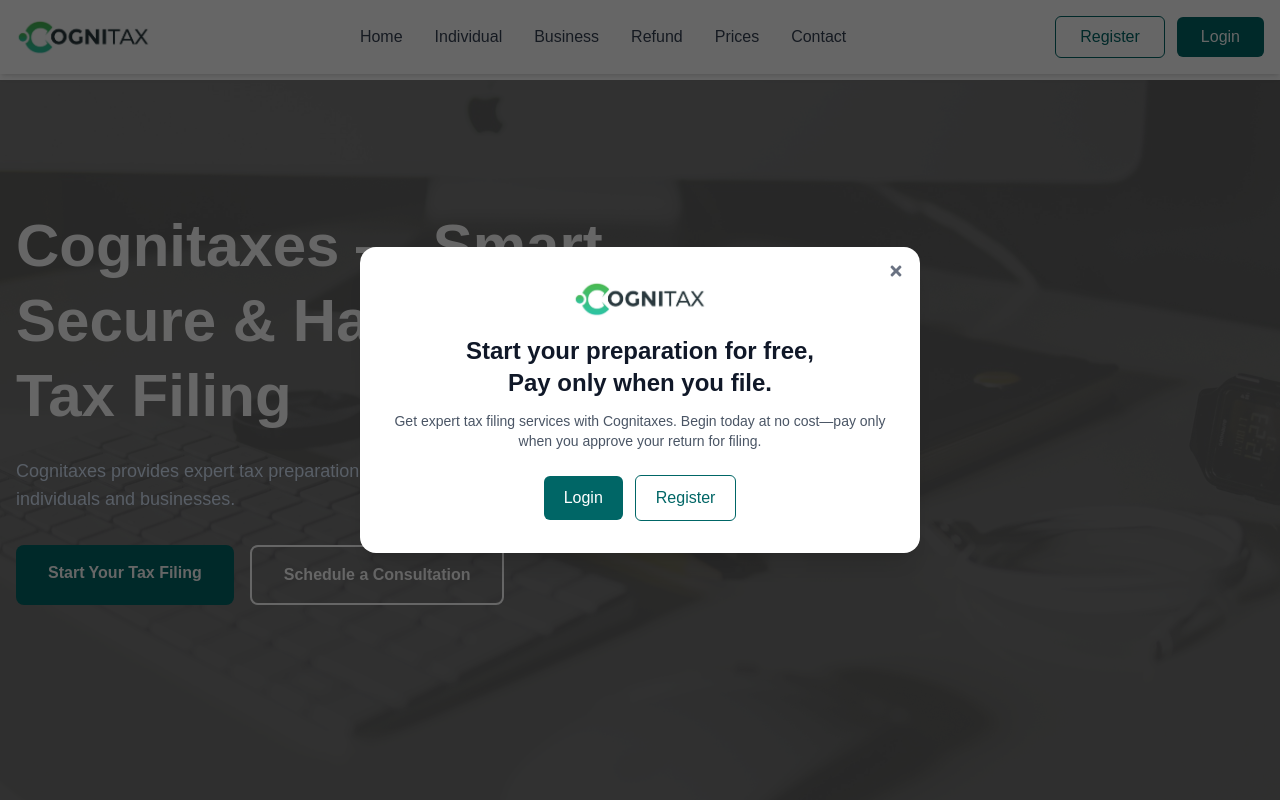
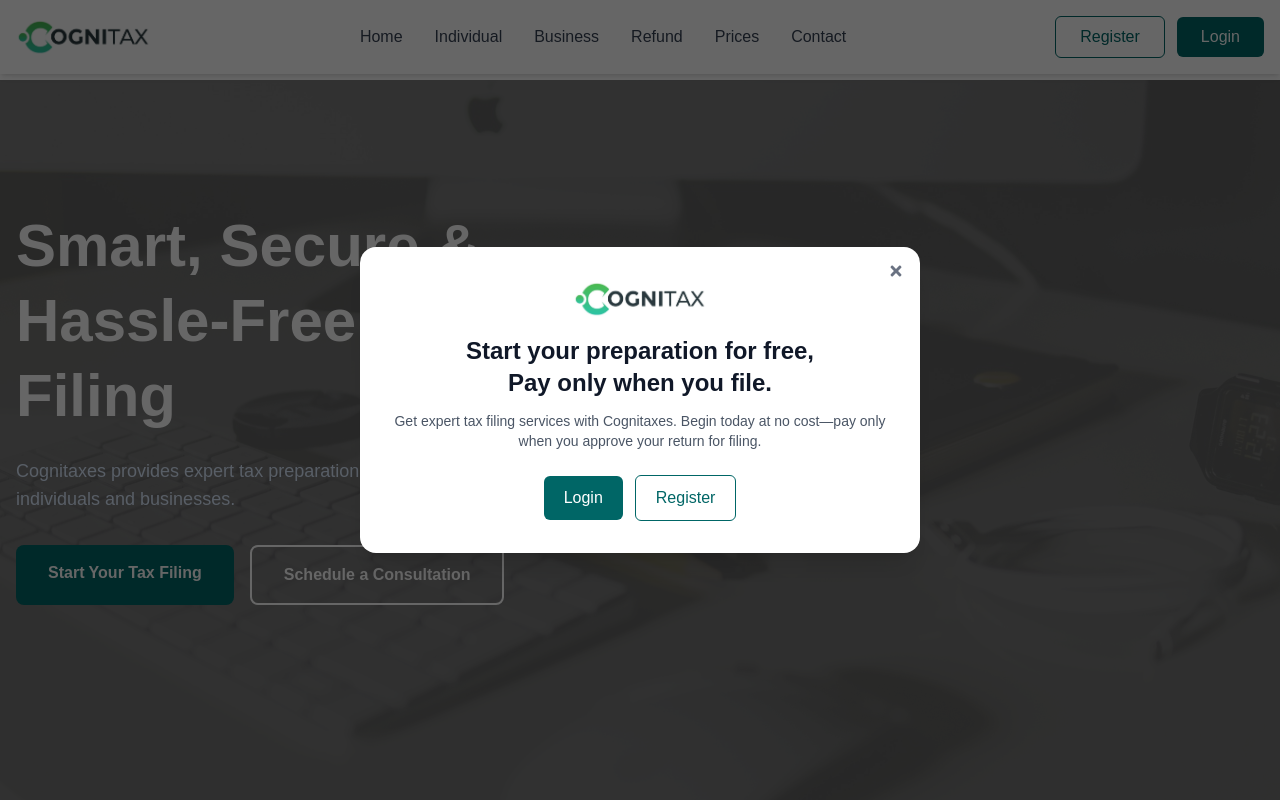
Before and after one commit to 18ShivaRam/ct_withrefer, a Next.js app: page / in a window 1280 px wide. Shown: the top 800 px of the page. Built offline with nearby package versions, Linux system fonts and the light colour scheme.

Commit message:
heading change

```diff
--- a/src/app/HomeClient.tsx
+++ b/src/app/HomeClient.tsx
@@ -90,7 +90,7 @@
       className="md:w-1/2 flex flex-col justify-center text-left"
     >
       <h1 className="text-4xl sm:text-5xl lg:text-6xl font-bold mb-6 leading-tight">
-        Cognitaxes — Smart, Secure & Hassle-Free Tax Filing
+        Smart, Secure & Hassle-Free Tax Filing
       </h1>
       <p className="text-lg sm:text-xxl mb-8 text-blue-100">
         Cognitaxes provides expert tax preparation and financial advisory services for individuals and businesses.
```
